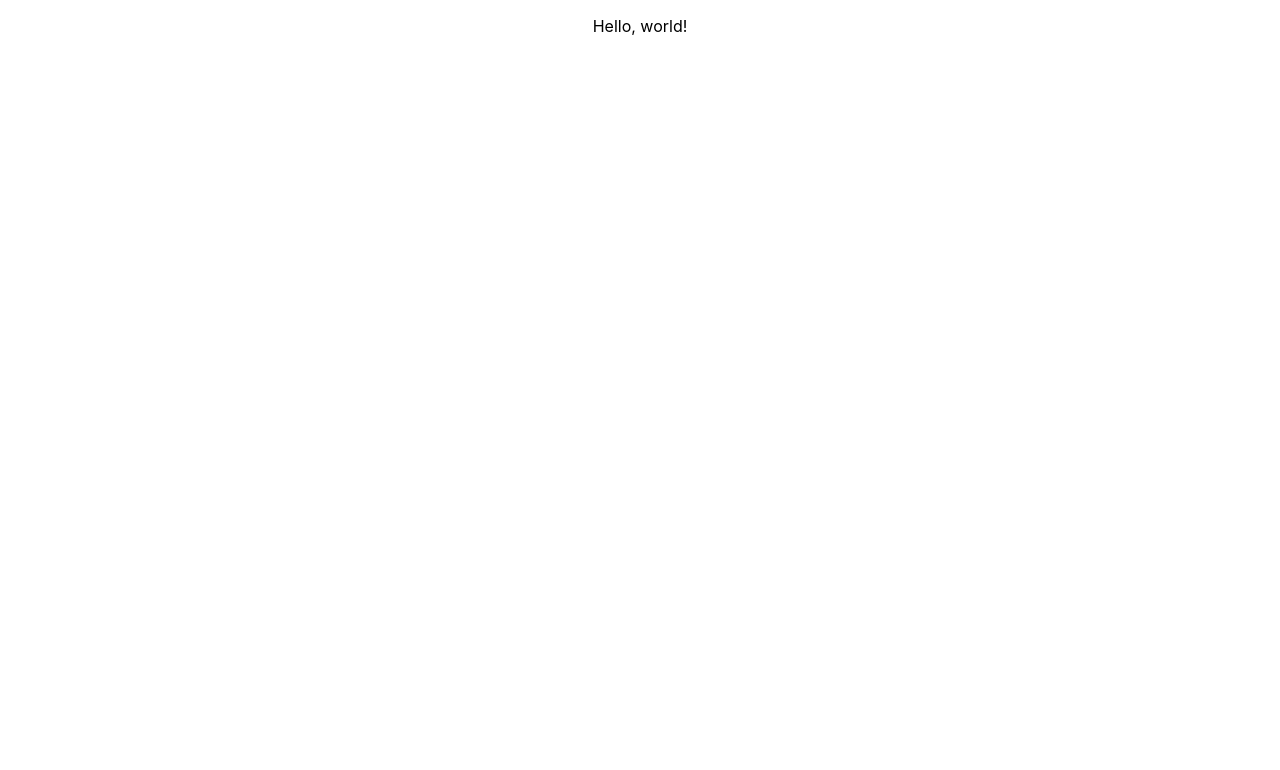
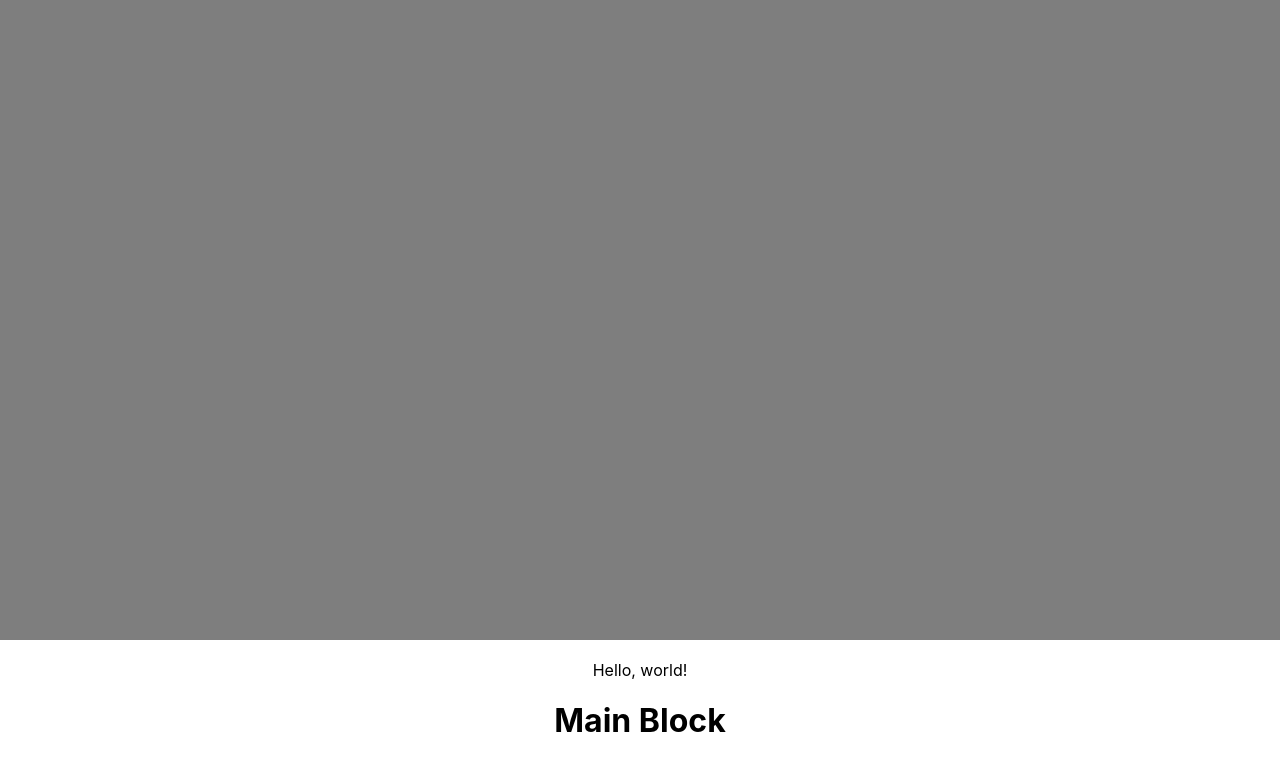
Before and after one commit to maikupero/find_us_a_game, a React (Create React App) app: page / in a window 1280 px wide. Shown: the top 770 px of the page. Built offline with nearby package versions, Linux system fonts and the light colour scheme.

Commit message:
basic structure

```diff
--- a/src/App.js
+++ b/src/App.js
@@ -1,11 +1,14 @@
-import Tester from './Components/tester'
-
+import Background from './Background/background'
+import Nav from './Nav/LookUp/lookup'
+import Main from './Main/main'
 import './App.css';
 
 function App() {
   return (
     <div className="App">
-      <Tester />
+      <Background />
+      <Nav />
+      <Main />
     </div>
   );
 }
--- /dev/null
+++ b/src/Background/background.css
@@ -0,0 +1,12 @@
+.background {
+    display: absolute;
+    height: 100%;
+    width: 100%;
+}
+
+canvas {
+    height: 100%;
+    width: 100%;
+    background-color: #000;
+    opacity: 50%;
+}
--- /dev/null
+++ b/src/Background/background.js
@@ -0,0 +1,12 @@
+import React from 'react';
+import './background.css'
+
+function Background () {
+    return (
+        <div className="background">
+            <canvas></canvas>
+        </div>
+    )
+}
+
+export default Background
--- /dev/null
+++ b/src/Main/main.js
@@ -0,0 +1,12 @@
+import React from 'react';
+import './main.css';
+
+function Main() {
+    return (
+        <div className="main">
+            <h1>Main Block</h1>
+        </div>
+    )
+}
+
+export default Main
--- a/src/Components/tester.js
+++ b/src/Nav/LookUp/lookup.js
@@ -1,11 +1,11 @@
 import React from 'react'
 
-function Tester() {
+function LookUp() {
     return (
-        <div className="tester">
+        <div className="lookup">
             <p>Hello, world!</p>
         </div>
     );
 }
 
-export default Tester
+export default LookUp
```
Also changed, not shown: src/Nav/Saved/saved.js (added, +12 -0 lines), src/Nav/nav.js (added, +16 -0 lines), src/Main/main.css (added), src/Nav/LookUp/lookup.css (added), src/Nav/Saved/saved.css (added), src/Nav/nav.css (added), 1 other file (tests, documents, lock files or other folders).
